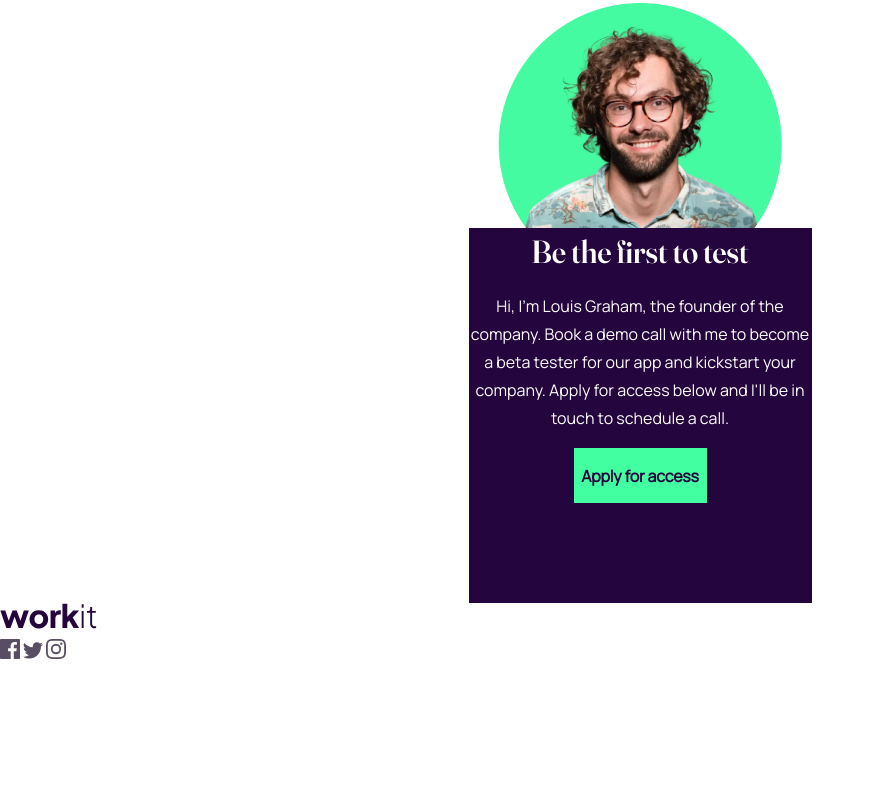
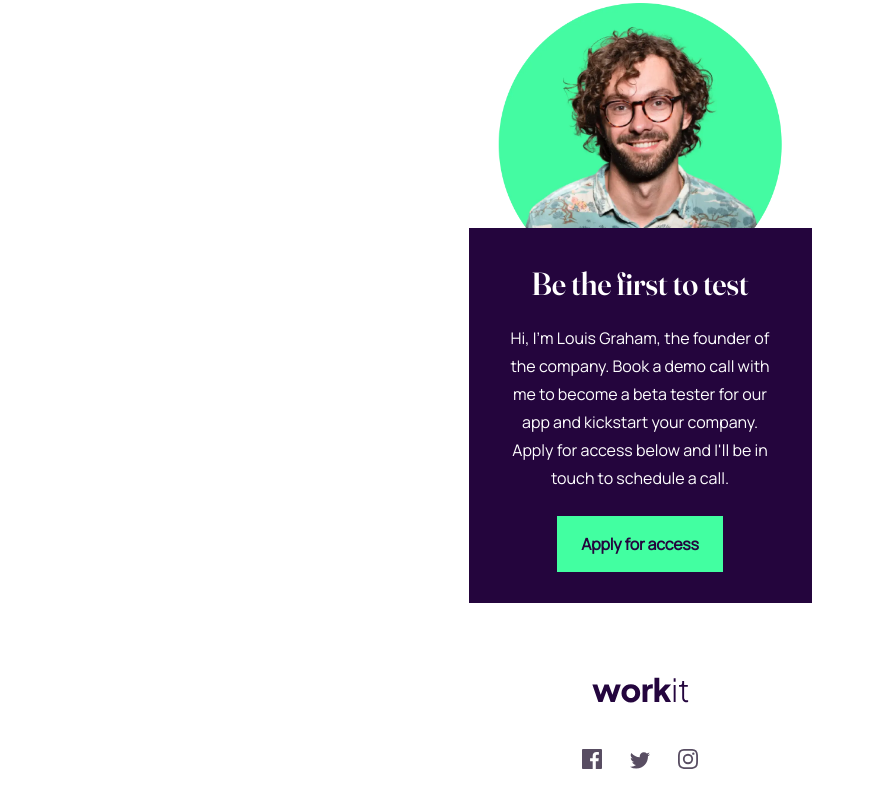
Before and after one commit to radektomasek/fm-workit-landing-page, a website built with Parcel: page index.html in a window 1280 px wide. Shown: the part 1667-2474 px from the top of the page, without its empty margins (0-875 px from the left). Before the commit the page ends 2336 px from the top, so only its background shows below. Built offline with nearby package versions, Linux system fonts and the light colour scheme.

Commit message:
Styled offer and footer section

```diff
--- a/index.html
+++ b/index.html
@@ -54,8 +54,9 @@
         </section>
     </main>
     <footer class="footer">
-        <img src="./assets/logo-dark.svg" alt="Workit logo">
-        <div>
+        <div class="footer__wrapper">
+            <img class="footer__logo" src="./assets/logo-dark.svg" alt="Workit logo">
+            <div class="footer__social">
                 <a href="#">
                     <img src="./assets/icon-facebook.svg" alt="Facebook logo">
                 </a>
@@ -66,6 +67,7 @@
                     <img src="./assets/icon-instagram.svg" alt="Instagram logo">
                 </a>
             </div>
+        </div>
     </footer>
 </body>
 </html>
--- a/src/css/styles.css
+++ b/src/css/styles.css
@@ -95,8 +95,9 @@ a {
     align-items: center;
     text-decoration: none;
     justify-content: center;
-    width: var(--button-width);
-    height: var(--button-height);
+    padding: 0.75rem 1.5rem;
+    /* width: var(--button-width);
+    height: var(--button-height); */
     color: var(--dark-purple-color);
     background: var(--eucalyptus-color);
 }
@@ -136,6 +137,7 @@ a {
 }
 
 .hero::after {
+    overflow-x: hidden;
     content: "";
     display: block;
     position: absolute;
@@ -223,6 +225,7 @@ a {
     margin: 0 auto;
     text-align: center;
     margin-top: 30rem;
+    padding: 2rem;
 }
 
 .offer__avatar {
@@ -233,6 +236,38 @@ a {
     top: -60%;
     transform: translateX(-50%);
     z-index: -1;
+}
+
+.offer__paragraph {
+    margin: 1rem 0 1.5rem 0;
+}
+/*
+.offer__heading {
+
+} */
+
+.footer {
+    display: flex;
+    width: 100vw;
+    height: 250px;
+    justify-content: center;
+    align-items: center;
+}
+
+.footer__wrapper {
+    display: flex;
+    flex-direction: column;
+    width: 7.25rem;
+    height: 6.38rem;
+    justify-content: space-between;
+    align-items: center;
+
+}
+
+.footer__social {
+    width: 100%;
+    display: flex;
+    justify-content: space-between;
 }
 
 @media screen and (min-width: 90em) {
```
Lines whose indentation alone changed are shown as unchanged.
